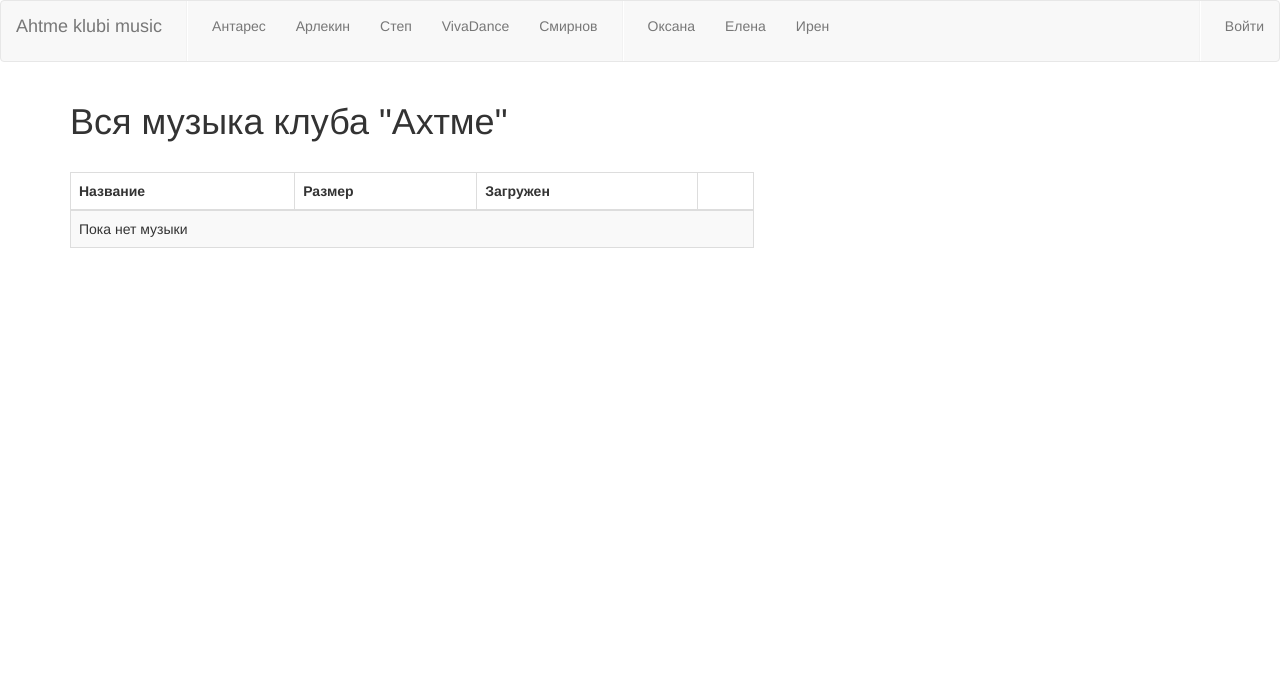
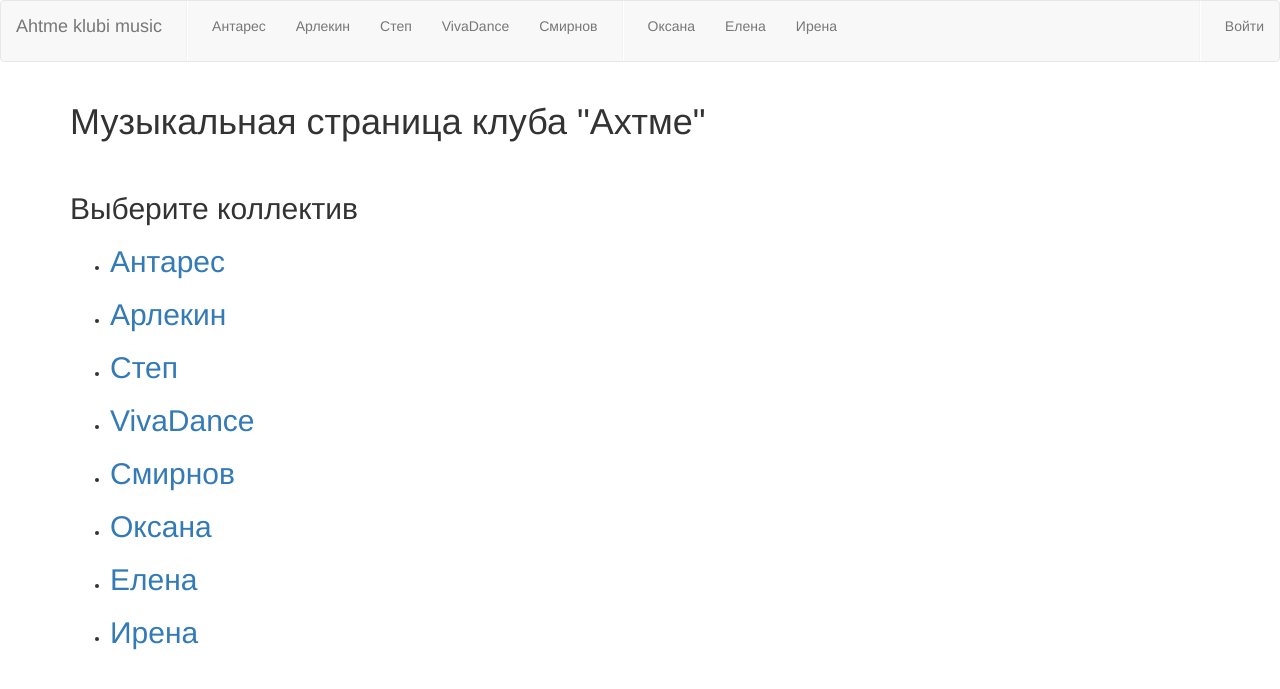
Before and after one commit to EvilDmitri/ahtme-music, a Python web app: template templates/main.html in a window 1280 px wide. Shown: the top 689 px of the page. Run offline with Jinja, Linux system fonts and the light colour scheme; the template is opened without the code that fills it, so the values that code supplies are empty; some libraries are stand-ins or nearby versions.

Commit message:
Main page Iren -> Irena

```diff
--- a/main.py
+++ b/main.py
@@ -41,7 +41,7 @@ collectives = {
     'smirnov': 'Смирнов',
     'oxana': 'Оксана',
     'jelena': 'Елена',
-    'iren': 'Ирен'
+    'irena': 'Ирена'
 
 
 }
--- a/templates/main.html
+++ b/templates/main.html
@@ -8,42 +8,55 @@
 
 {% block content %}
 
-    <h1 id="">Вся музыка клуба "Ахтме"</h1>
+    <h1 id="header">Музыкальная страница клуба "Ахтме"</h1>
     <div>&nbsp;</div>
-    <table class="table table-bordered table-striped">
-        <thead>
-            <tr>
-                <th>Название</th>
-                <th>Размер</th>
-                <th>Загружен</th>
-                <th>&nbsp;</th>
+    <h2 id="welcome">Выберите коллектив</h2>
+
+    <ul class="">
+      <li><a href="/collective/antares"><h2>Антарес</h2></a></li>
+      <li><a href="/collective/arlekin"><h2>Арлекин</h2></a></li>
+      <li><a href="/collective/step"><h2>Степ</h2></a></li>
+      <li><a href="/collective/viva"><h2>VivaDance</h2></a></li>
+      <li><a href="/collective/smirnov"><h2>Смирнов</h2></a></li>
+      <li><a href="/collective/oxana"><h2>Оксана</h2></a></li>
+      <li><a href="/collective/jelena"><h2>Елена</h2></a></li>
+      <li><a href="/collective/iren"><h2>Ирена</h2></a></li>
+    </ul>
+
+    <!--<table class="table table-bordered table-striped">-->
+        <!--<thead>-->
+            <!--<tr>-->
+                <!--<th>Название</th>-->
+                <!--<th>Размер</th>-->
+                <!--<th>Загружен</th>-->
+                <!--<th>Владелец</th>-->
 
 
-            </tr>
-        </thead>
-        <tbody>
-            {% for file in blobs %}
-		    {% set url = "/" + (file.key().id() | string) + "/" + file.blob.filename %}
+            <!--</tr>-->
+        <!--</thead>-->
+        <!--<tbody>-->
+            <!--{% for file in blobs %}-->
+		    <!--{% set url = "/" + (file.key().id() | string) + "/" + file.blob.filename %}-->
 
-            <tr>
-                <td><a href="{{ url }}">{{ file.blob.filename}}</a></td>
-                <td>{{ ((((((file.blob.size)|float)) / 1024 / 1024)|round(3)) |string) + ' Mb'}}</td>
-                <td>{{ file.blob.creation }}</td>
+            <!--<tr>-->
+                <!--<td><a href="{{ url }}">{{ file.blob.filename}}</a></td>-->
+                <!--<td>{{ ((((((file.blob.size)|float)) / 1024 / 1024)|round(3)) |string) + ' Mb'}}</td>-->
+                <!--<td>{{ file.blob.creation }}</td>-->
 
-                <!--<td class="nowrap"></td>-->
+                <!--&lt;!&ndash;<td class="nowrap"></td>&ndash;&gt;-->
+                <!--&lt;!&ndash;<td>&ndash;&gt;-->
+                    <!--&lt;!&ndash;<button type="submit" class="btn-danger">Delete</button></td>&ndash;&gt;-->
                 <!--<td>-->
-                    <!--<button type="submit" class="btn-danger">Delete</button></td>-->
-                <td>
+                    <!--{{ file.user}}-->
 
+                <!--</td>-->
 
-                </td>
-
-            </tr>
-            {% else %}
-            <tr><td colspan="7">Пока нет музыки</td></tr>
-            {% endfor %}
-        </tbody>
-    </table>
+            <!--</tr>-->
+            <!--{% else %}-->
+            <!--<tr><td colspan="7">Пока нет музыки</td></tr>-->
+            <!--{% endfor %}-->
+        <!--</tbody>-->
+    <!--</table>-->
 
 
 
--- a/templates/nav.html
+++ b/templates/nav.html
@@ -23,7 +23,7 @@
         <li class="divider-vertical"></li>
       <li><a href="/collective/oxana">Оксана</a></li>
       <li><a href="/collective/jelena">Елена</a></li>
-      <li><a href="/collective/iren">Ирен</a></li>
+      <li><a href="/collective/irena">Ирена</a></li>
 
 
 
```
